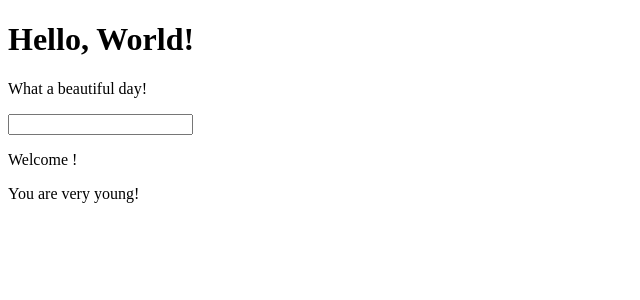
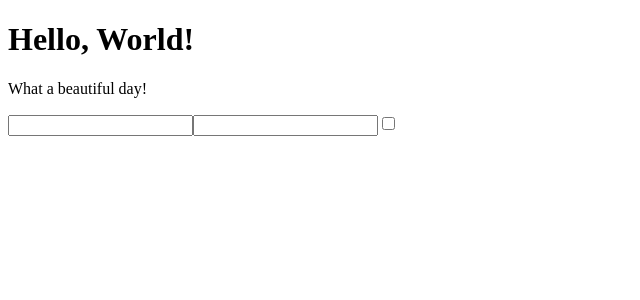
Before and after one commit to cicciocara/React-exercises, a React (Create React App) app in the folder react-exercises/: page / in a window 1280 px wide. Shown: the top 300 px of the page, without its empty margins (0-640 px from the left). Built offline with nearby package versions, Linux system fonts and the light colour scheme.

Commit message:
feat/exercise forms-02 completed

```diff
--- a/react-exercises/src/App.js
+++ b/react-exercises/src/App.js
@@ -4,6 +4,7 @@ import { ClickTracker } from './ClickTracker';
 import { Counter } from './Counter';
 import { Hello } from './Hello';
 import { InteractiveWelcome } from './InteractiveWelcome';
+import { Login } from './Login';
 import { Welcome } from './Welcome';
 
 export class App extends React.Component {
@@ -11,7 +12,7 @@ export class App extends React.Component {
     return (
       <div>
         <Hello />
-        <InteractiveWelcome />
+        <Login />
       </div>
     );
   }
--- /dev/null
+++ b/react-exercises/src/Login.js
@@ -0,0 +1,30 @@
+/*Create a Login component containing three inputs:
+ a username input, a password input and a remember checkbox.
+  All three inputs should be controlled components. */
+
+import React from 'react';
+
+export class Login extends React.Component {
+  state = {
+    username: '',
+    password: '',
+    remember: false,
+  };
+
+  handleInput = (event) => {
+    const { name, value, type, checked } = event.target;
+
+    this.setState({
+      [name]: type === 'checkbox' ? checked : value,
+    });
+  };
+  render() {
+    return (
+      <div>
+        <input name='username' value={this.state.username} onChange={this.handleInput}></input>
+        <input name='password' type='password' value={this.state.password} onChange={this.handleInput}></input>
+        <input name='remember' type='checkbox' checked={this.state.checkbox} onChange={this.handleInput}></input>
+      </div>
+    );
+  }
+}
```
